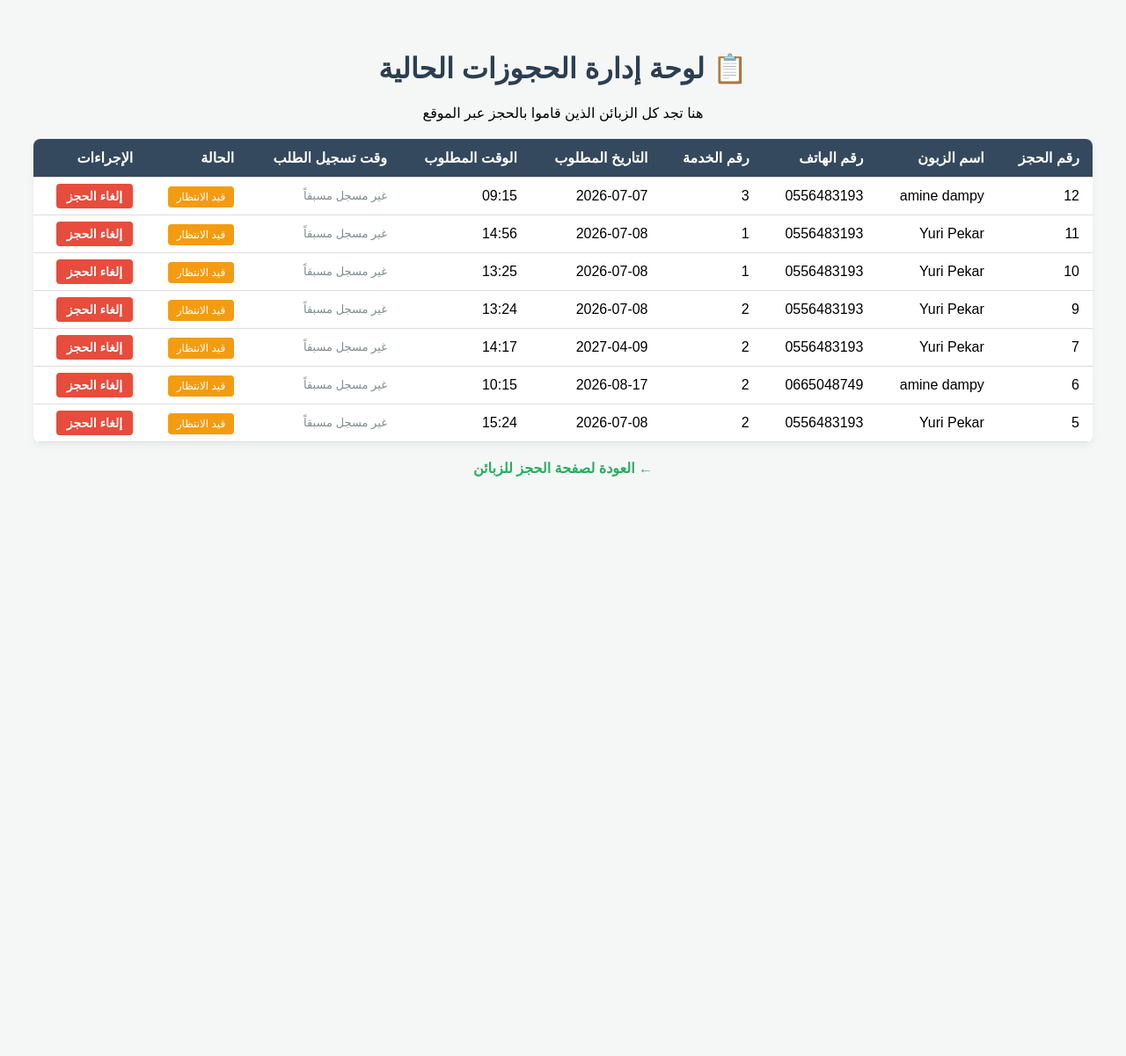
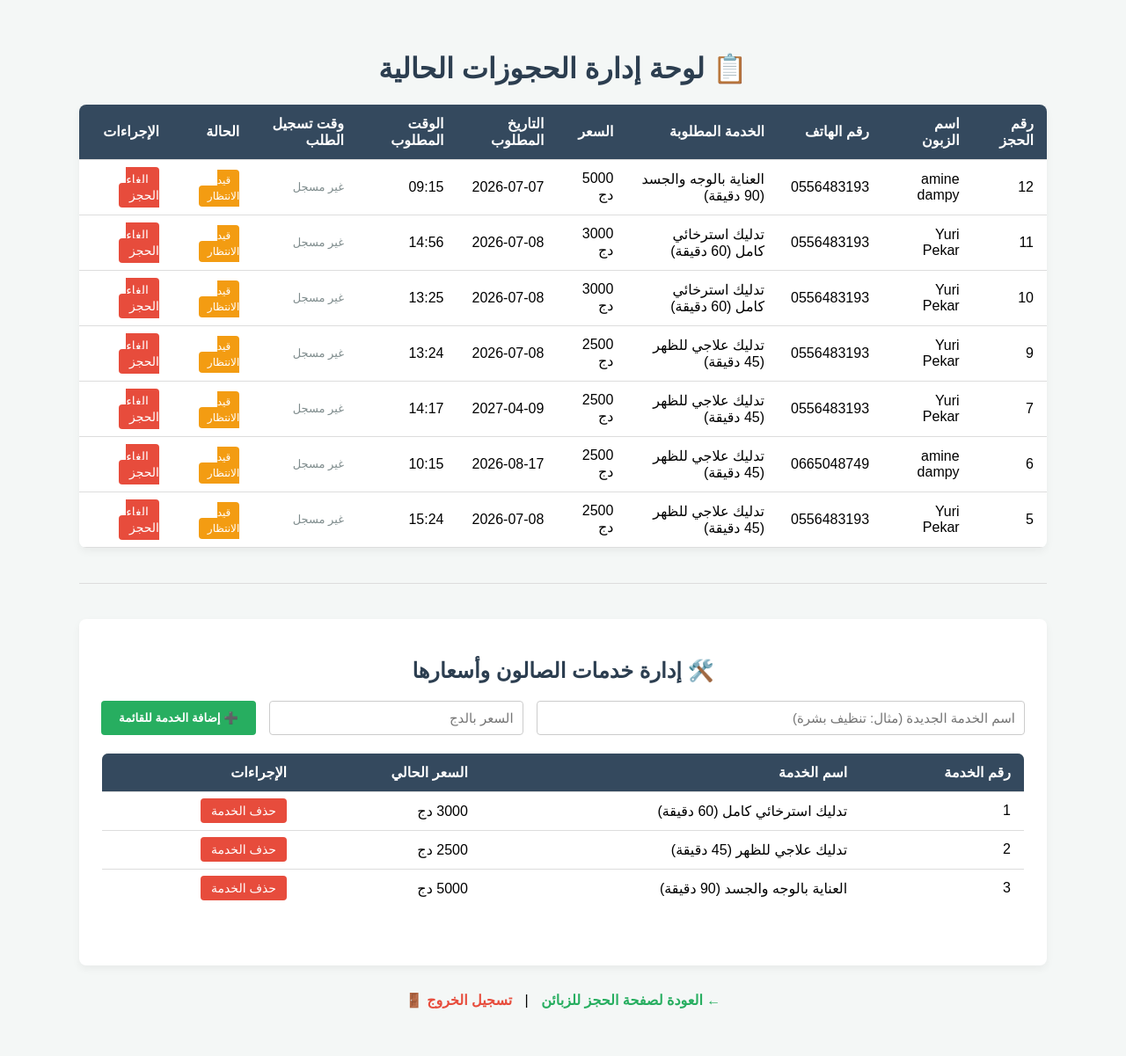
Before and after one commit to Karim90241-arch/salon-project, a Flask app: page /admin in a window 1280 px wide. Shown: the whole page at 88% size. Before the commit the page ends 542 px from the top, so only its background shows below. Run offline with Flask 3, Linux system fonts and the light colour scheme; the visitor is signed in with stand-in values (Sample User, id 1); data comes from the database, SQL or seed files in the repository.

Commit message:
Add files via upload

```diff
--- a/app.py
+++ b/app.py
@@ -1,7 +1,7 @@
 import sqlite3
 from flask import Flask, render_template, request, redirect, session
 import os
-from datetime import datetime # 📅 مكتبة التعامل مع الوقت والتاريخ لالتقاط لحظة الحجز
+from datetime import datetime
 
 app = Flask(__name__)
 app.secret_key = "minde_secret_key_123"
@@ -12,7 +12,8 @@ ADMIN_PASSWORD = "123"
 def init_db():
     conn = sqlite3.connect(DB_NAME)
     cursor = conn.cursor()
-    # أنشأنا الجدول وأضفنا عمود created_at لتسجيل وقت الحجز تلقائياً إذا لم يكن موجوداً
+
+    # 1. جدول الحجوزات المطور
     cursor.execute('''
         CREATE TABLE IF NOT EXISTS bookings (
             id INTEGER PRIMARY KEY AUTOINCREMENT,
@@ -25,11 +26,30 @@ def init_db():
         )
     ''')
 
-    # ⚠️ حركة ذكية: إذا كان الجدول قديم وموجود مسبقاً، نضيف العمود الجديد له لكي لا تضيع الحجوزات السابقة
+    # 2. إنشاء جدول الخدمات الجديد
+    cursor.execute('''
+        CREATE TABLE IF NOT EXISTS services (
+            id INTEGER PRIMARY KEY AUTOINCREMENT,
+            name TEXT NOT NULL,
+            price INTEGER NOT NULL
+        )
+    ''')
+
+    # تفقد إذا كان جدول الخدمات فارغاً، لنضع فيه خدمات افتراضية لأول مرة فقط
+    cursor.execute('SELECT COUNT(*) FROM services')
+    if cursor.fetchone()[0] == 0:
+        default_services = [
+            ("تدليك استرخائي كامل (60 دقيقة)", 3000),
+            ("تدليك علاجي للظهر (45 دقيقة)", 2500),
+            ("العناية بالوجه والجسد (90 دقيقة)", 5000)
+        ]
+        cursor.executemany('INSERT INTO services (name, price) VALUES (?, ?)', default_services)
+
+    # التأكد من وجود عمود وقت الحجز في جدول الحجوزات
     try:
         cursor.execute("ALTER TABLE bookings ADD COLUMN created_at TEXT")
     except sqlite3.OperationalError:
-        pass # العمود موجود بالفعل، لا داعي لفعل شيء
+        pass
 
     conn.commit()
     conn.close()
@@ -38,7 +58,13 @@ init_db()
 
 @app.route('/')
 def index():
-    return render_template('index.html')
+    # سحب الخدمات من قاعدة البيانات لعرضها في صفحة الحجز للزبون
+    conn = sqlite3.connect(DB_NAME)
+    conn.row_factory = sqlite3.Row
+    cursor = conn.cursor()
+    services = cursor.execute('SELECT * FROM services').fetchall()
+    conn.close()
+    return render_template('index.html', services=services)
 
 @app.route('/book', methods=['POST'])
 def book():
@@ -48,7 +74,6 @@ def book():
     date = request.form['date']
     time = request.form['time']
 
-    # ⏱️ التقاط الوقت والتاريخ الحالي لحظة ضغط الزر بتنسيق أنيق (سنة-شهر-يوم ساعة:دقيقة)
     current_now = datetime.now().strftime("%Y-%m-%d %H:%M")
 
     conn = sqlite3.connect(DB_NAME)
@@ -58,7 +83,6 @@ def book():
         conn.close()
         return "<h1>⚠️ عذرًا، هذا الحجز مسجل بالفعل مسبقاً!</h1><a href='/'>العودة ومحاولة وقت آخر</a>"
 
-    # حفظ الوقت المباشر في قاعدة البيانات في خانة created_at
     cursor.execute('''
         INSERT INTO bookings (client_name, client_phone, service_id, booking_date, booking_time, created_at)
         VALUES (?, ?, ?, ?, ?, ?)
@@ -86,9 +110,48 @@ def admin_dashboard():
     conn = sqlite3.connect(DB_NAME)
     conn.row_factory = sqlite3.Row
     cursor = conn.cursor()
-    bookings = cursor.execute('SELECT * FROM bookings ORDER BY id DESC').fetchall()
+
+    # جلب الحجوزات مع اسم الخدمة وسعرها عبر دمج الجدولين (JOIN)
+    query = '''
+        SELECT bookings.*, services.name AS service_name, services.price AS service_price
+        FROM bookings
+        LEFT JOIN services ON bookings.service_id = services.id
+        ORDER BY bookings.id DESC
+    '''
+    bookings = cursor.execute(query).fetchall()
+
+    # جلب قائمة الخدمات لعرضها والتحكم بها في لوحة التحكم لاحقاً
+    services = cursor.execute('SELECT * FROM services').fetchall()
+
     conn.close()
-    return render_template('dashboard.html', bookings=bookings)
+    return render_template('dashboard.html', bookings=bookings, services=services)
+
+# ➕ مسار جديد لإضافة خدمة من لوحة التحكم
+@app.route('/add_service', methods=['POST'])
+def add_service():
+    if not session.get('logged_in'):
+        return redirect('/login')
+    name = request.form['service_name']
+    price = request.form['service_price']
+
+    conn = sqlite3.connect(DB_NAME)
+    cursor = conn.cursor()
+    cursor.execute('INSERT INTO services (name, price) VALUES (?, ?)', (name, price))
+    conn.commit()
+    conn.close()
+    return redirect('/admin')
+
+# 🗑️ مسار جديد لحذف خدمة من لوحة التحكم
+@app.route('/delete_service/<int:service_id>')
+def delete_service(service_id):
+    if not session.get('logged_in'):
+        return redirect('/login')
+    conn = sqlite3.connect(DB_NAME)
+    cursor = conn.cursor()
+    cursor.execute('DELETE FROM services WHERE id = ?', (service_id,))
+    conn.commit()
+    conn.close()
+    return redirect('/admin')
 
 @app.route('/delete/<int:booking_id>')
 def delete_booking(booking_id):
--- a/templates/dashboard.html
+++ b/templates/dashboard.html
@@ -2,67 +2,41 @@
 <html lang="ar" dir="rtl">
 <head>
     <meta charset="UTF-8">
-    <title>لوحة تحكم الصالون - إدارة الحجوزات</title>
+    <title>لوحة تحكم الصالون - إدارة متكاملة</title>
     <style>
-        body {
-            font-family: Arial, sans-serif;
-            background-color: #f4f7f6;
-            padding: 30px;
-        }
-        h1 { color: #2c3e50; text-align: center; }
-        table {
-            width: 100%;
-            border-collapse: collapse;
-            margin-top: 20px;
-            background: white;
-            box-shadow: 0px 4px 10px rgba(0,0,0,0.05);
-            border-radius: 8px;
-            overflow: hidden;
-        }
-        th, td {
-            padding: 12px 15px;
-            text-align: right;
-            border-bottom: 1px solid #ddd;
-        }
+        body { font-family: Arial, sans-serif; background-color: #f4f7f6; padding: 30px; }
+        h1, h2 { color: #2c3e50; text-align: center; }
+        .container { max-width: 1100px; margin: 0 auto; }
+        table { width: 100%; border-collapse: collapse; margin-top: 20px; background: white; box-shadow: 0px 4px 10px rgba(0,0,0,0.05); border-radius: 8px; overflow: hidden; margin-bottom: 40px; }
+        th, td { padding: 12px 15px; text-align: right; border-bottom: 1px solid #ddd; }
         th { background-color: #34495e; color: white; }
         tr:hover { background-color: #f1f1f1; }
-        .badge {
-            background-color: #f39c12;
-            color: white;
-            padding: 5px 10px;
-            border-radius: 4px;
-            font-size: 12px;
-        }
-        /* تصميم زر الحذف الأحمر */
-        .btn-delete {
-            background-color: #e74c3c;
-            color: white;
-            text-decoration: none;
-            padding: 6px 12px;
-            border-radius: 4px;
-            font-size: 14px;
-            font-weight: bold;
-        }
-        .btn-delete:hover {
-            background-color: #c0392b;
-        }
+        .badge { background-color: #f39c12; color: white; padding: 5px 10px; border-radius: 4px; font-size: 12px; }
+        .btn-delete { background-color: #e74c3c; color: white; text-decoration: none; padding: 6px 12px; border-radius: 4px; font-size: 14px; }
+        .btn-delete:hover { background-color: #c0392b; }
+        .management-section { background: white; padding: 25px; border-radius: 8px; box-shadow: 0px 4px 10px rgba(0,0,0,0.05); }
+        .form-inline { display: flex; gap: 15px; margin-bottom: 20px; }
+        .form-inline input { padding: 10px; border: 1px solid #ccc; border-radius: 4px; font-size: 15px; }
+        .btn-add { background-color: #27ae60; color: white; border: none; padding: 10px 20px; border-radius: 4px; cursor: pointer; font-weight: bold; }
     </style>
 </head>
 <body>
 
+<div class="container">
     <h1>📋 لوحة إدارة الحجوزات الحالية</h1>
-    <p style="text-align: center;">هنا تجد كل الزبائن الذين قاموا بالحجز عبر الموقع</p>
 
-   <table>
+    <table>
         <thead>
             <tr>
                 <th>رقم الحجز</th>
                 <th>اسم الزبون</th>
                 <th>رقم الهاتف</th>
-                <th>رقم الخدمة</th>
+                <th>الخدمة المطلوبة</th>
+                <th>السعر</th>
                 <th>التاريخ المطلوب</th>
                 <th>الوقت المطلوب</th>
-                <th>وقت تسجيل الطلب</th> <th>الحالة</th>
+                <th>وقت تسجيل الطلب</th>
+                <th>الحالة</th>
                 <th>الإجراءات</th>
             </tr>
         </thead>
@@ -72,10 +46,12 @@
                 <td>{{ booking['id'] }}</td>
                 <td>{{ booking['client_name'] }}</td>
                 <td>{{ booking['client_phone'] }}</td>
-                <td>{{ booking['service_id'] }}</td>
+                <td>{{ booking['service_name'] if booking['service_name'] else 'خدمة محذوفة' }}</td>
+                <td>{{ booking['service_price'] if booking['service_price'] else '-' }} دج</td>
                 <td>{{ booking['booking_date'] }}</td>
                 <td>{{ booking['booking_time'] }}</td>
-                <td style="color: #7f8c8d; font-size: 13px;">{{ booking['created_at'] or 'غير مسجل مسبقاً' }}</td> <td><span class="badge">قيد الانتظار</span></td>
+                <td style="color: #7f8c8d; font-size: 13px;">{{ booking['created_at'] or 'غير مسجل' }}</td>
+                <td><span class="badge">قيد الانتظار</span></td>
                 <td>
                     <a href="/delete/{{ booking['id'] }}" class="btn-delete" onclick="return confirm('هل أنت متأكد من إلغاء هذا الحجز؟')">إلغاء الحجز</a>
                 </td>
@@ -84,9 +60,47 @@
         </tbody>
     </table>
 
-    <p style="text-align: center; margin-top: 20px;">
+    <hr style="border: 0; height: 1px; background: #ddd; margin: 40px 0;">
+
+    <div class="management-section">
+        <h2>🛠️ إدارة خدمات الصالون وأسعارها</h2>
+
+        <form action="/add_service" method="POST" class="form-inline">
+            <input type="text" name="service_name" placeholder="اسم الخدمة الجديدة (مثال: تنظيف بشرة)" required style="flex: 2;">
+            <input type="number" name="service_price" placeholder="السعر بالدج" required style="flex: 1;">
+            <button type="submit" class="btn-add">➕ إضافة الخدمة للقائمة</button>
+        </form>
+
+        <table style="margin-top: 10px; box-shadow: none; border: 1px solid #eee;">
+            <thead>
+                <tr style="background-color: #7f8c8d;">
+                    <th>رقم الخدمة</th>
+                    <th>اسم الخدمة</th>
+                    <th>السعر الحالي</th>
+                    <th>الإجراءات</th>
+                </tr>
+            </thead>
+            <tbody>
+                {% for service in services %}
+                <tr>
+                    <td>{{ service['id'] }}</td>
+                    <td>{{ service['name'] }}</td>
+                    <td>{{ service['price'] }} دج</td>
+                    <td>
+                        <a href="/delete_service/{{ service['id'] }}" class="btn-delete" onclick="return confirm('هل أنت متأكد من حذف هذه الخدمة نهائياً من الموقع؟')">حذف الخدمة</a>
+                    </td>
+                </tr>
+                {% endfor %}
+            </tbody>
+        </table>
+    </div>
+
+    <p style="text-align: center; margin-top: 30px;">
         <a href="/" style="color: #27ae60; text-decoration: none; font-weight: bold;">← العودة لصفحة الحجز للزبائن</a>
+        <span style="margin: 0 10px;">|</span>
+        <a href="/logout" style="color: #e74c3c; text-decoration: none; font-weight: bold;">تسجيل الخروج 🚪</a>
     </p>
+</div>
 
 </body>
 </html>
```
Also changed, not shown: templates/index.html (+5 -5 lines).
